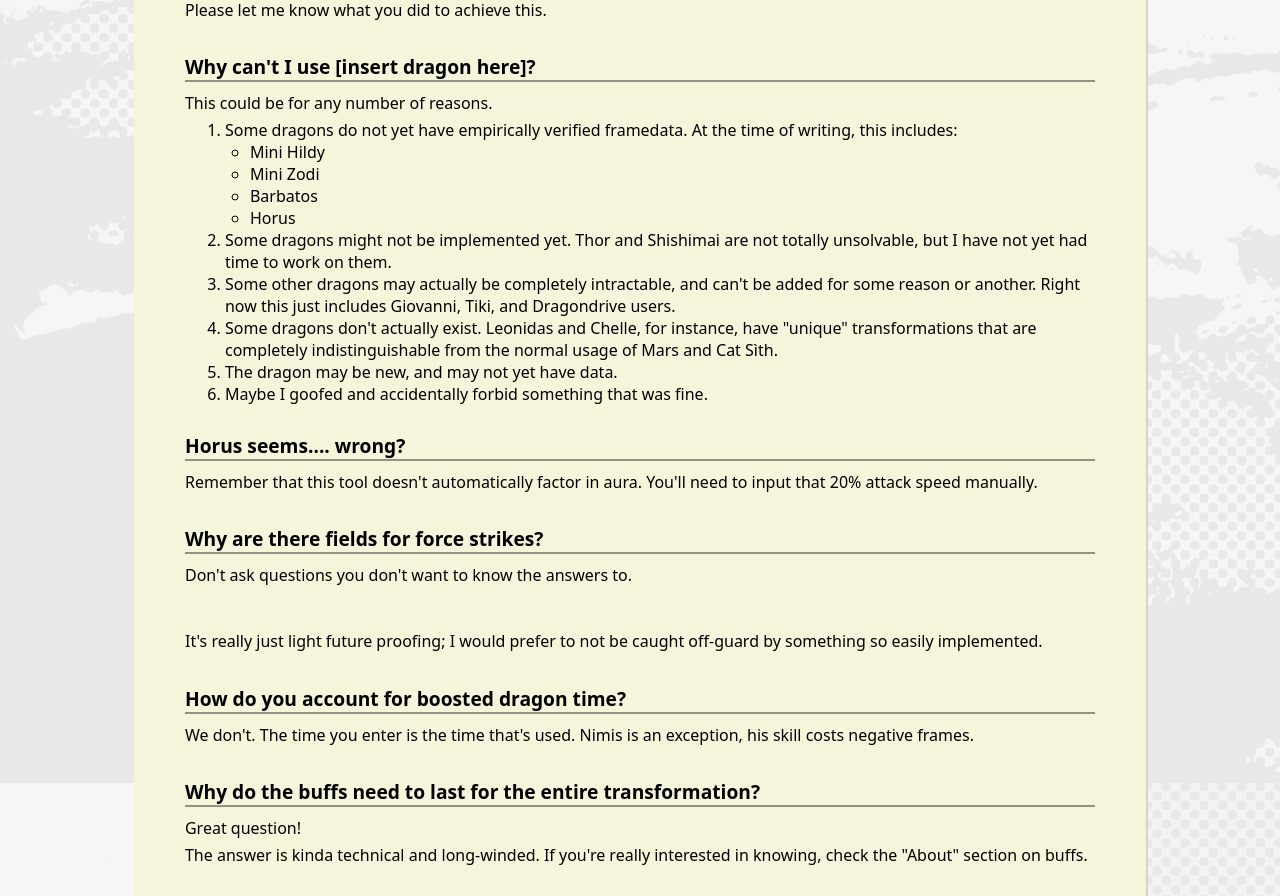
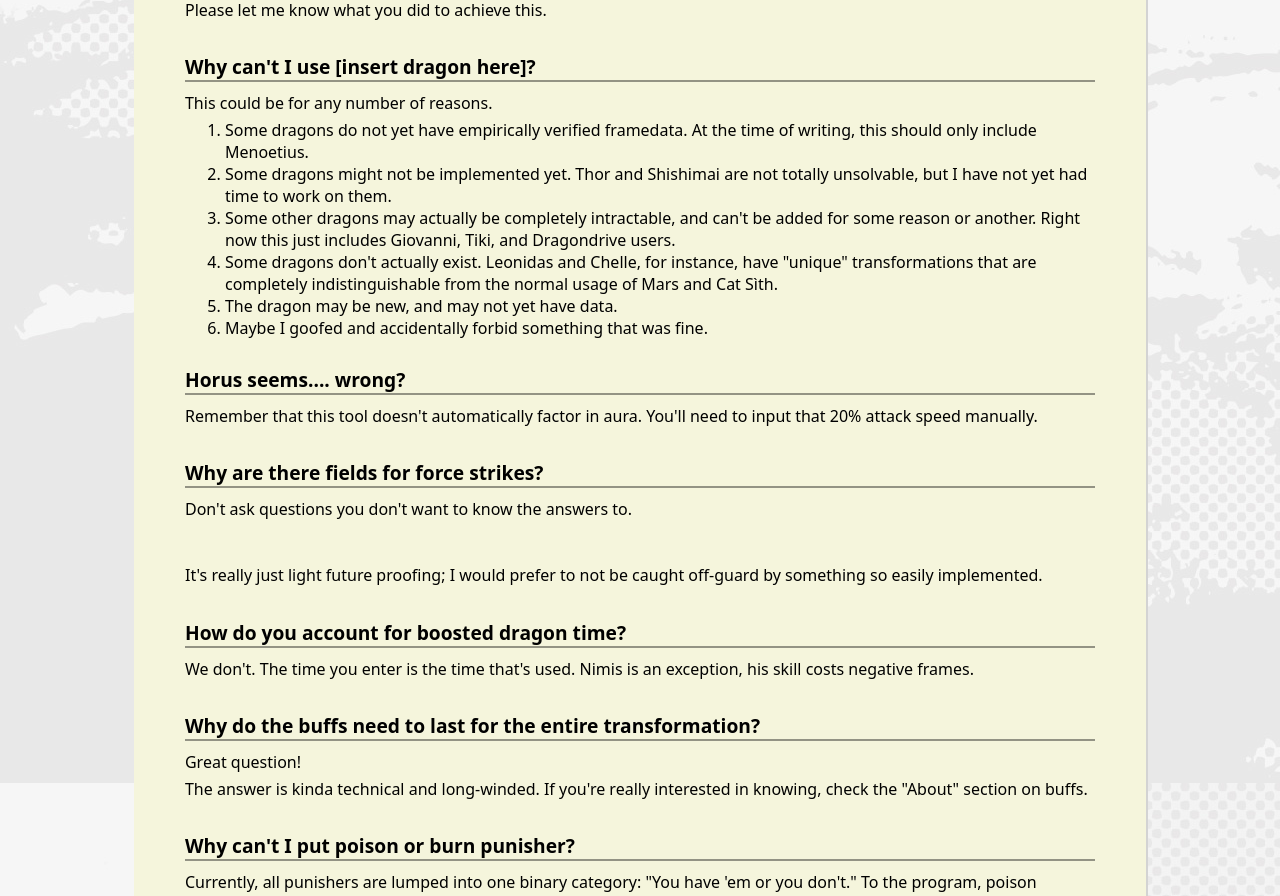
Before and after one commit to ah508/dragon_optimizer_frontend, a React (Create React App) app: page /FAQ in a window 1280 px wide. Shown: the part 1141-2037 px from the top of the page. Built offline with nearby package versions, Linux system fonts and the light colour scheme.

Commit message:
meno is now the only disallowed not-hard dragon

```diff
--- a/src/components/FAQ.js
+++ b/src/components/FAQ.js
@@ -128,13 +128,7 @@ function FAQ() {
               Some dragons do not yet have empirically verified
               framedata.
 
-              At the time of writing, this includes:
-              <ul>
-                <li>Mini Hildy</li>
-                <li>Mini Zodi</li>
-                <li>Barbatos</li>
-                <li>Horus</li>
-              </ul>
+              At the time of writing, this should only include Menoetius.
             </li>
             <li>
               Some dragons might not be implemented yet.
--- a/src/components/OptionSelect.js
+++ b/src/components/OptionSelect.js
@@ -159,9 +159,6 @@ function OptionSelect(props) {
         "Gala Thor",
         "Giovanni",
         "Shishimai",
-        "Mini Hildy",
-        "Mini Zodi",
-        "Barbatos",
         "Menoetius",
     ]
 
```
